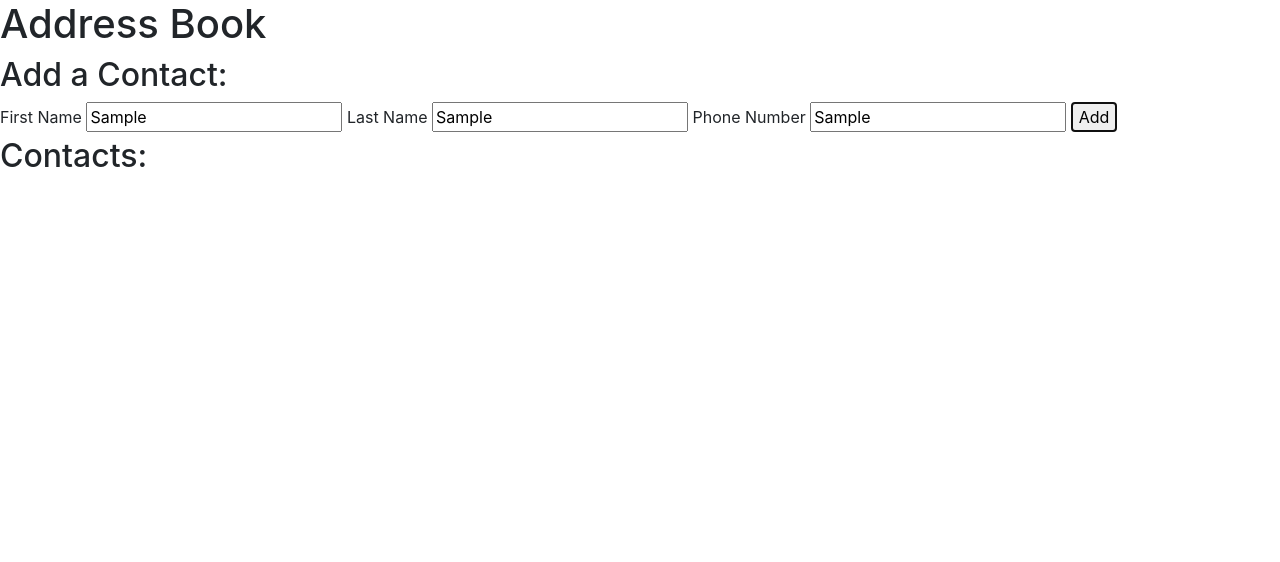
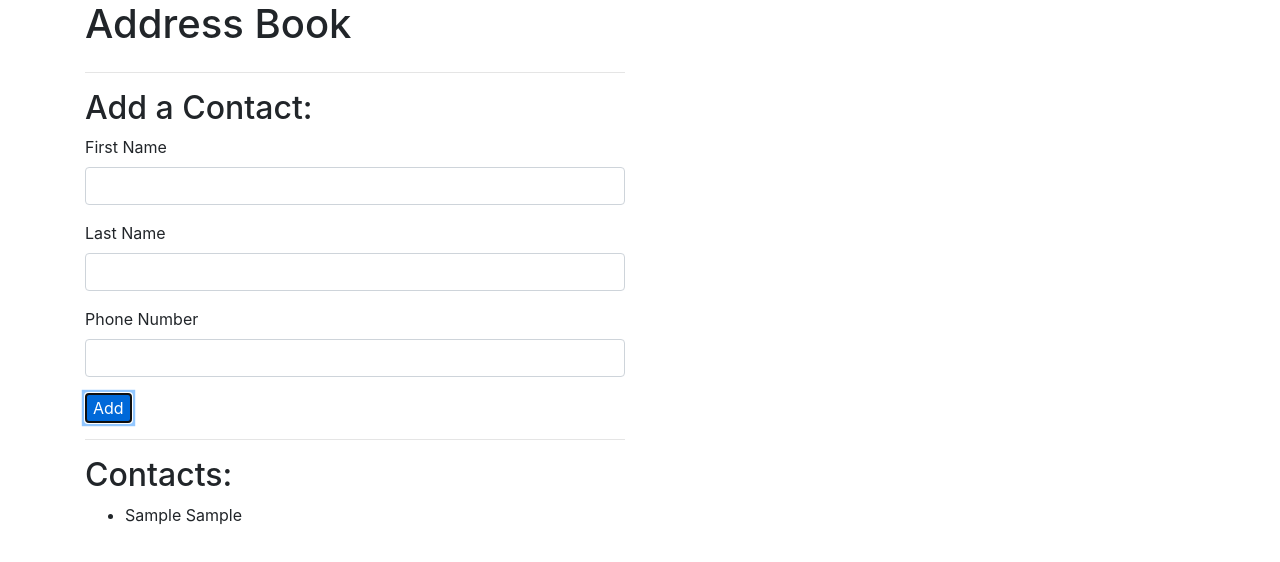
Before and after one commit to alexiusvdt/address-book, a plain HTML site: page index.html in a window 1280 px wide. Both pictures are taken after typing "Sample", "Sample", "Sample" into the empty fields and a click on the button "Add". Drawn offline with nearby package versions, Linux system fonts and the light colour scheme.

Commit message:
updated through monday lessons

```diff
--- a/index.html
+++ b/index.html
@@ -1,5 +1,5 @@
 <!DOCTYPE html>
-<html lang="en-US">
+<html>
   <head>
     <link rel="stylesheet" href="https://cdn.jsdelivr.net/npm/bootstrap@4.5.3/dist/css/bootstrap.min.css" integrity="sha384-TX8t27EcRE3e/ihU7zmQxVncDAy5uIKz4rEkgIXeMed4M0jlfIDPvg6uqKI2xXr2" crossorigin="anonymous">
     <link href="css/styles.css" rel="stylesheet" type="text/css">
@@ -7,27 +7,42 @@
     <title>Address Book</title>
   </head>
   <body>
+    <div class="container">
       <h1>Address Book</h1>
+      <div class="row">
+        <div class="col-md-6">
+          <hr>
           <h2>Add a Contact:</h2>
           <form id="new-contact">
+            <div class="form-group">
               <label for="new-first-name">First Name</label>
-    <input type="text" id="new-first-name" name="new-first-name">
+              <input type="text"  class="form-control" id="new-first-name" name="new-first-name">
+            </div>
+            <div class="form-group">
               <label for="new-last-name">Last Name</label>
-    <input type="text" id="new-last-name" name="new-last-name">
+              <input type="text"  class="form-control" id="new-last-name" name="new-last-name">
+            </div>
+            <div class="form-group">
               <label for="new-phone-number">Phone Number</label>
-    <input type="text" id="new-phone-number" name="new-phone-number">
-    <button type="submit">Add</button>
+              <input type="text"  class="form-control" id="new-phone-number" name="new-phone-number">
+            </div>
+            <button type="submit" class="btn-primary">Add</button>
           </form>
-
+          <hr>
           <h2>Contacts:</h2>
           <div id="contacts">
           </div>
-
+        </div>
+        <div class="col-md-6">
           <div id="contact-details" class="hidden">
             <h2>Contact Details:</h2>
             <p>First Name: <span class="first-name"></span></p>
             <p>Last Name: <span class="last-name"></span></p>
             <p>Phone Number: <span class="phone-number"></span></p>
+            <button class="btn-primary delete" type="button">Delete</button>
+          </div>
+        </div>
+      </div>
     </div>
   </body>
 </html>
--- a/js/scripts.js
+++ b/js/scripts.js
@@ -44,6 +44,30 @@ Contact.prototype.fullName = function() {
 // this global variable is OK as it's supposed to mimic a database
 let addressBook = new AddressBook();
 
+function listContacts(addressBookToDisplay) {
+  let contactsDiv = document.querySelector("div#contacts");
+  contactsDiv.innerText =  null;
+  const ul = document.createElement("ul");
+  Object.keys(addressBookToDisplay.contacts).forEach(function(key) {
+    const contact = addressBookToDisplay.findContact(key);
+    const li = document.createElement("li");
+    li.append(contact.fullName());
+    li.setAttribute("id", contact.id);
+    ul.append(li);
+  });
+  contactsDiv.append(ul);
+}
+
+function displayContactDetails(event) {
+  const contact = addressBook.findContact(event.target.id);
+  document.querySelector(".first-name").innerText = contact.firstName;
+  document.querySelector(".last-name").innerText = contact.lastName;
+  document.querySelector(".phone-number").innerText = contact.phoneNumber;
+  document.querySelector("div#contact-details").removeAttribute("class");
+  document.querySelector("button.delete").setAttribute("id", contact.id);
+  document.querySelector("div#contact-details").removeAttribute("class");
+}
+
 function handleFormSubmission(event) {
   event.preventDefault();
   //gathers user input & stores in variable
@@ -55,9 +79,23 @@ function handleFormSubmission(event) {
   //appends to addressbook
   addressBook.addContact(newContact);
   // prints
-  console.log(addressBook.contacts);
+  listContacts(addressBook);
+  //this resets the input field values to null
+  document.querySelector("input#new-first-name").value = null;
+  document.querySelector("input#new-last-name").value = null;
+  document.querySelector("input#new-phone-number").value = null;
 }
+
+function handleDelete(event) {
+  addressBook.deleteContact(event.target.id);
+  document.querySelector("button.delete").removeAttribute("id");
+  document.querySelector("div#contact-details").setAttribute("class", "hidden");
+  listContacts(addressBook);
+}
+
 
 window.addEventListener("load", function (){
   document.querySelector("form#new-contact").addEventListener("submit", handleFormSubmission);
+  document.querySelector("div#contacts").addEventListener("click", displayContactDetails);
+  document.querySelector("button.delete").addEventListener("click", handleDelete);
 });
```
Lines whose indentation alone changed are shown as unchanged.
